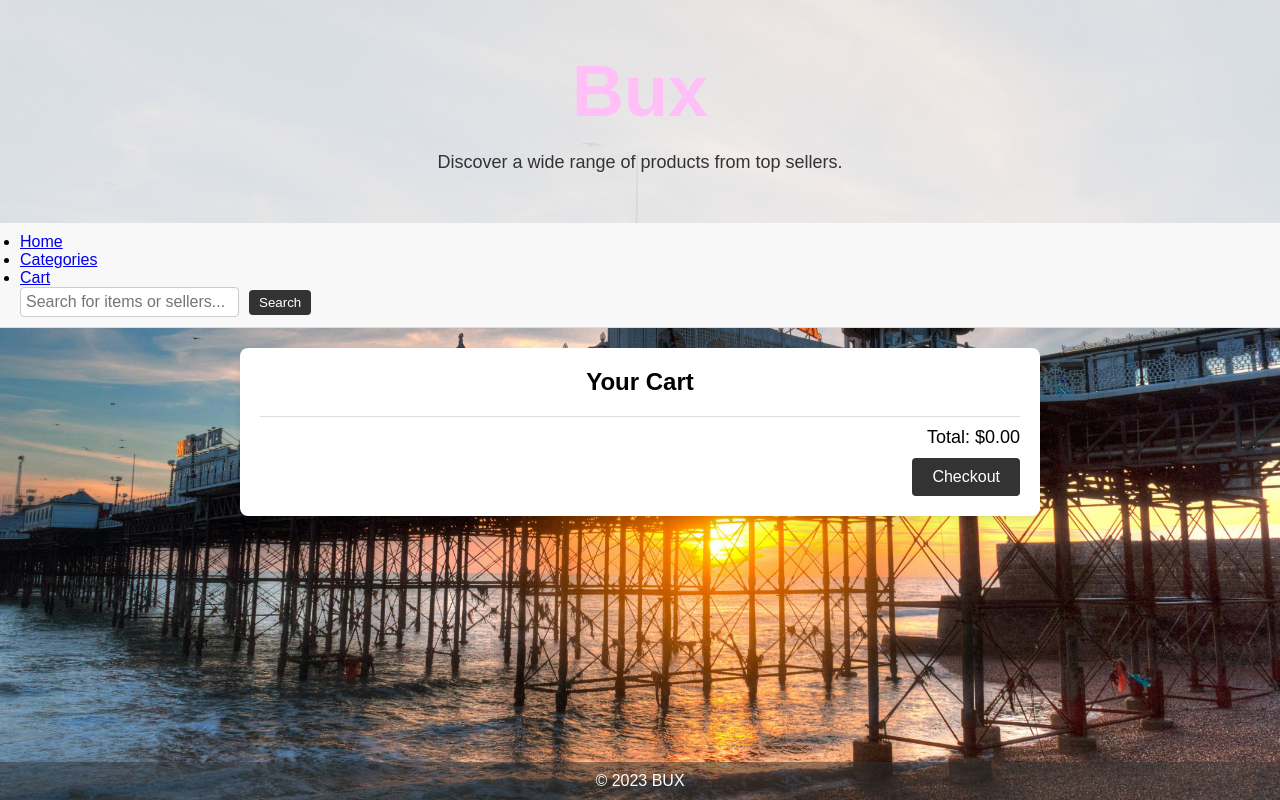
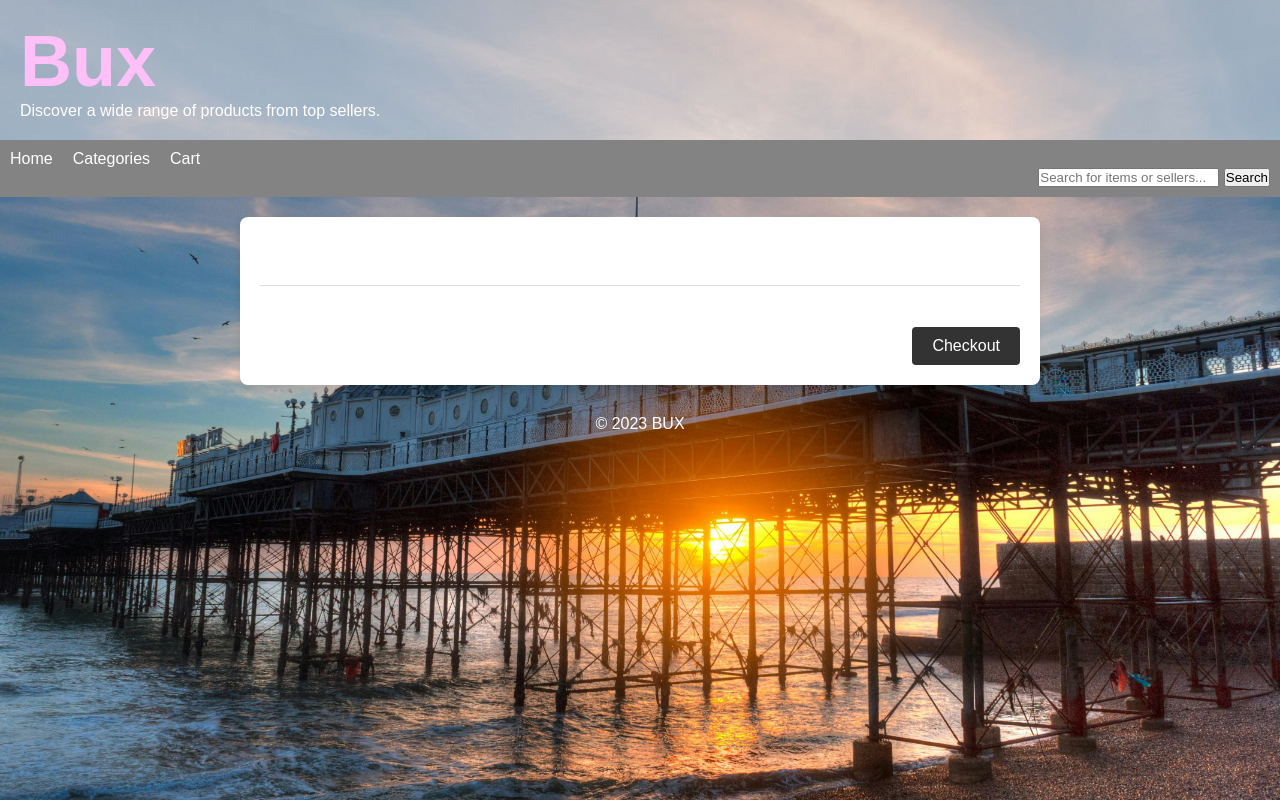
Before and after one commit to C-Stowell/CI536-IGP, a PHP site: page /Bux/cart.html in a window 1280 px wide. Run offline with PHP 8.4, Linux system fonts and the light colour scheme.

Commit message:
Update styles.css

```diff
--- a/Bux/styles.css
+++ b/Bux/styles.css
@@ -3,89 +3,58 @@
     margin: 0;
     padding: 0;
     box-sizing: border-box;
+
   }
 
   body {
     font-family: Arial, sans-serif;
-    margin: 0;
-    padding: 0;
     background-image: url("pexels-hertwashere-3224151.jpg");
     background-size: cover;
     background-repeat: no-repeat;
+    color: #FFFFFF;
   }
 
   header {
-    display: flex;
-    justify-content: space-between;
-    align-items: center;
-    background-color: #f8f8f8;
-    padding: 10px 20px;
-    border-bottom: 1px solid #ddd;
+    background-color: #838383;
+    color: #ffffff;
+    padding: 10px;
+    text-align: right;
   }
 
-.header-left {
-    font-size: 24px;
+  nav ul {
+    list-style-type: none;
+    display: flex;
+    text-align: right;
   }
 
-.search-bar {
-    display: flex;
-    align-items: center;
+  nav ul li {
+    margin-right: 20px;
+    text-align: right;
+
   }
 
-.search-bar input[type="text"],
-.search-bar select {
-    padding: 5px;
-    margin-right: 5px;
+  nav ul li a {
+    color: #fff;
+    text-decoration: none;
+    text-align: right;
+
+
   }
 
-.search-bar button {
-    padding: 5px 10px;
+  .hero {
+    background-color: #f4f4f485;
+    padding: 20px;
+    text-align: left;
+
+  }
+  .hero  h1 {
+    font-size: 72px;
+    color: rgb(255, 192, 247);
   }
 
-.subheader {
-    background-color: #333;
-    color: white;
-    padding: 10px 20px;
-}
+  .products {
+    padding: 50px;
 
-.subheader ul {
-    list-style-type: none;
-    margin: 0;
-    padding: 0;
-    display: flex;
-    gap: 10px;
-}
-
-.subheader ul li {
-    display: inline;
-}
-
-.subheader ul li a {
-    color: white;
-    text-decoration: none;
-}
-
-/* Hero section */
-.hero {
-  background-color: rgba(244, 244, 244, 0.85);
-  padding: 50px 20px;
-  text-align: center;
-}
-
-.hero h1 {
-  font-size: 72px;
-  color: rgb(255, 192, 247);
-  margin-bottom: 20px;
-}
-
-.hero p {
-  font-size: 18px;
-  color: #333;
-}
-
-/* Products section */
-.products {
-  padding: 50px 20px;
   }
 
   .product-list {
@@ -99,85 +68,40 @@ header {
     width: 300px;
     margin: 20px;
     padding: 20px;
-  background-color: rgba(52, 58, 64, 0.9);
-  border-radius: 10px;
+    background-color: #d4d4d4;
     text-align: center;
-  color: #fff;
-  box-shadow: 0 4px 8px rgba(0, 0, 0, 0.1);
   }
 
   .product img {
     max-width: 100%;
     height: auto;
-  border-radius: 5px;
   }
 
   .product h3 {
     margin-top: 10px;
-  font-size: 24px;
-}
-
-.product p {
-  font-size: 20px;
-  margin: 10px 0;
   }
 
   .product button {
     margin-top: 10px;
-  padding: 10px 20px;
+    padding: 8px 16px;
     background-color: #333;
     color: #fff;
     border: none;
-  border-radius: 5px;
     cursor: pointer;
   }
-
-.product button:hover {
-  background-color: #555;
-}
-
-/* Basket icon */
-.basket_icon {
+  .basket_icon{
     height: 20px;
     width: auto;
-  filter: invert(1);
+    filter:invert(1);
+    justify-content: center;
+    align-items: center;
+    text-align: center;
   }
-
-/* Footer */
   footer {
-  background-color: rgba(51, 51, 51, 0.5);
+    background-color: #33333300;
     color: #fff;
     padding: 10px;
     text-align: center;
-  position: fixed;
-  width: 100%;
+    position: relative;
     bottom: 0;
   }
-
-/* Search form styles */
-.search-form {
-  display: flex;
-  align-items: center;
-  margin-left: auto;
-}
-
-.search-form input[type="text"] {
-  padding: 5px;
-  font-size: 16px;
-  border: 1px solid #ccc;
-  border-radius: 4px;
-}
-
-.search-form button {
-  padding: 5px 10px;
-  background-color: #333;
-  color: #fff;
-  border: none;
-  border-radius: 4px;
-  margin-left: 10px;
-  cursor: pointer;
-}
-
-.search-form button:hover {
-  background-color: #555;
-}
```
Lines whose indentation alone changed are shown as unchanged.
